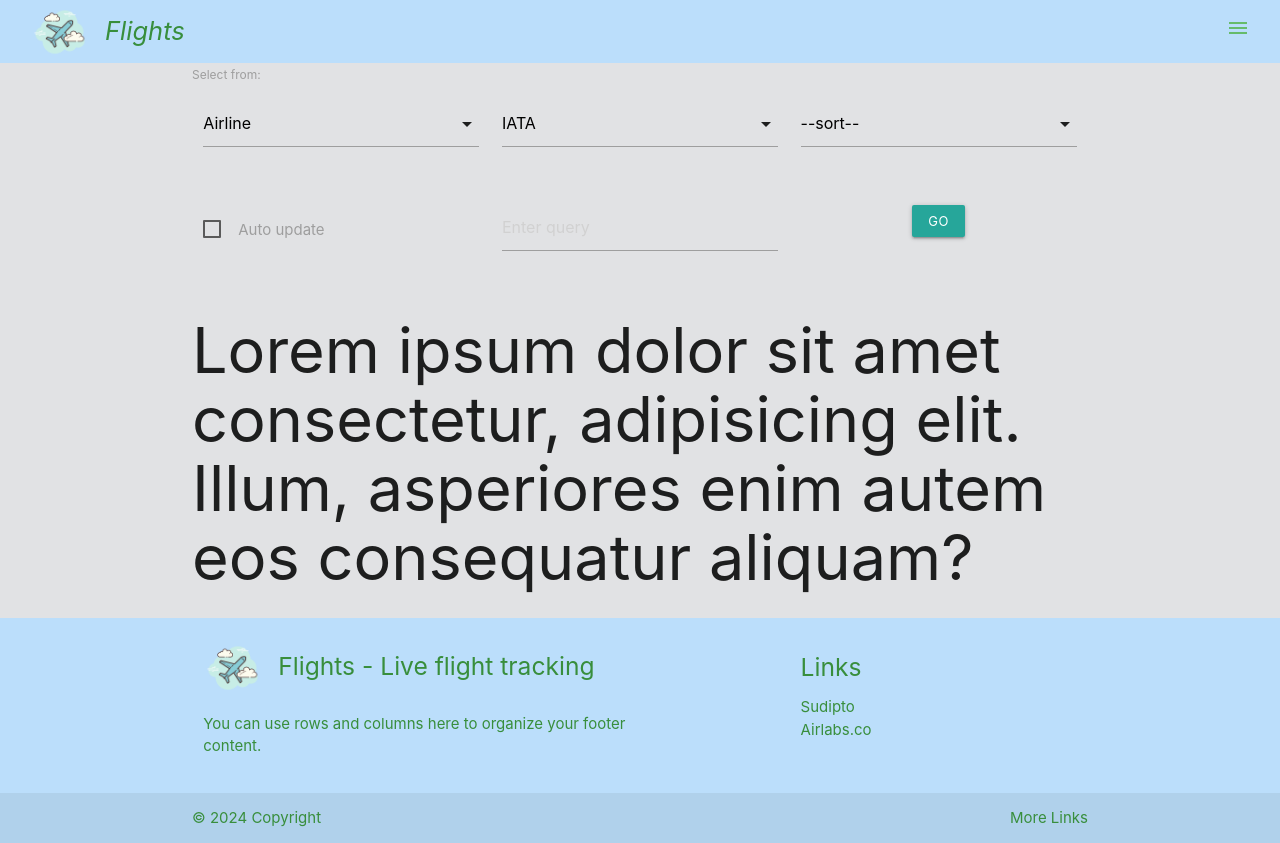
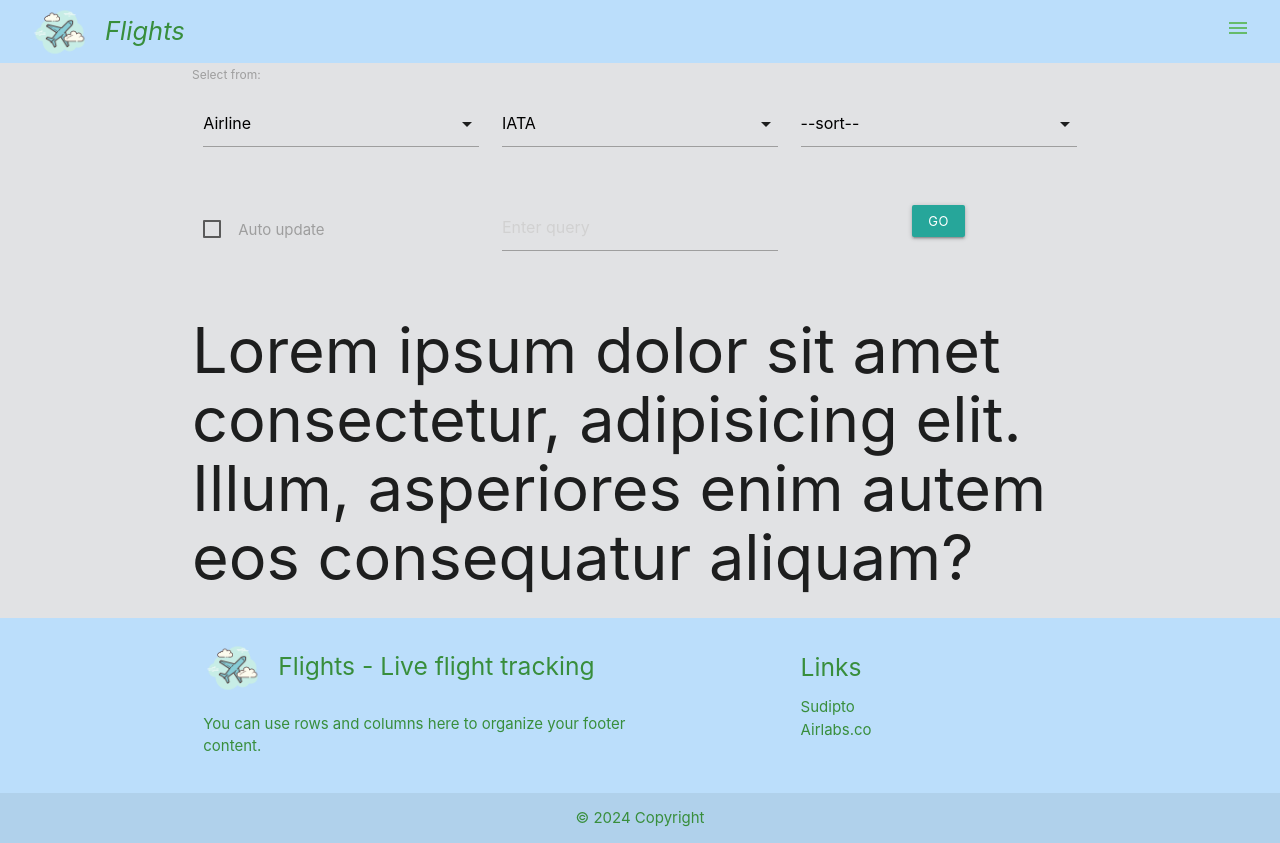
Before and after one commit to sudipta1254/testsite1, a React (Create React App) app: page / in a window 1280 px wide. Built offline with nearby package versions, Linux system fonts and the light colour scheme.

Commit message:
Update Footer.jsx

```diff
--- a/src/components/Footer.jsx
+++ b/src/components/Footer.jsx
@@ -13,7 +13,7 @@ const Footer = () => {
                   </div>
                   <p className="">You can use rows and columns here to organize your footer content.</p>
                </div>
-               <div class="col l4 offset-l2 s12">
+               <div class="col l4 offset-l2 s12 right">
                   <h5 className="">Links</h5>
                   <ul>
                      <li><a className="green-text text-darken-2" href="//sudipta1254.github.io/linkline">Sudipto</a></li>
@@ -23,9 +23,8 @@ const Footer = () => {
             </div>
          </div>
          <div className="footer-copyright">
-            <div className="container green-text text-darken-2">
+            <div className="container green-text text-darken-2 center">
                © { new Date().getFullYear() } Copyright
-               <a className="green-text text-darken-2 right" href="#!">More Links</a>
             </div>
          </div>
       </footer>
```
